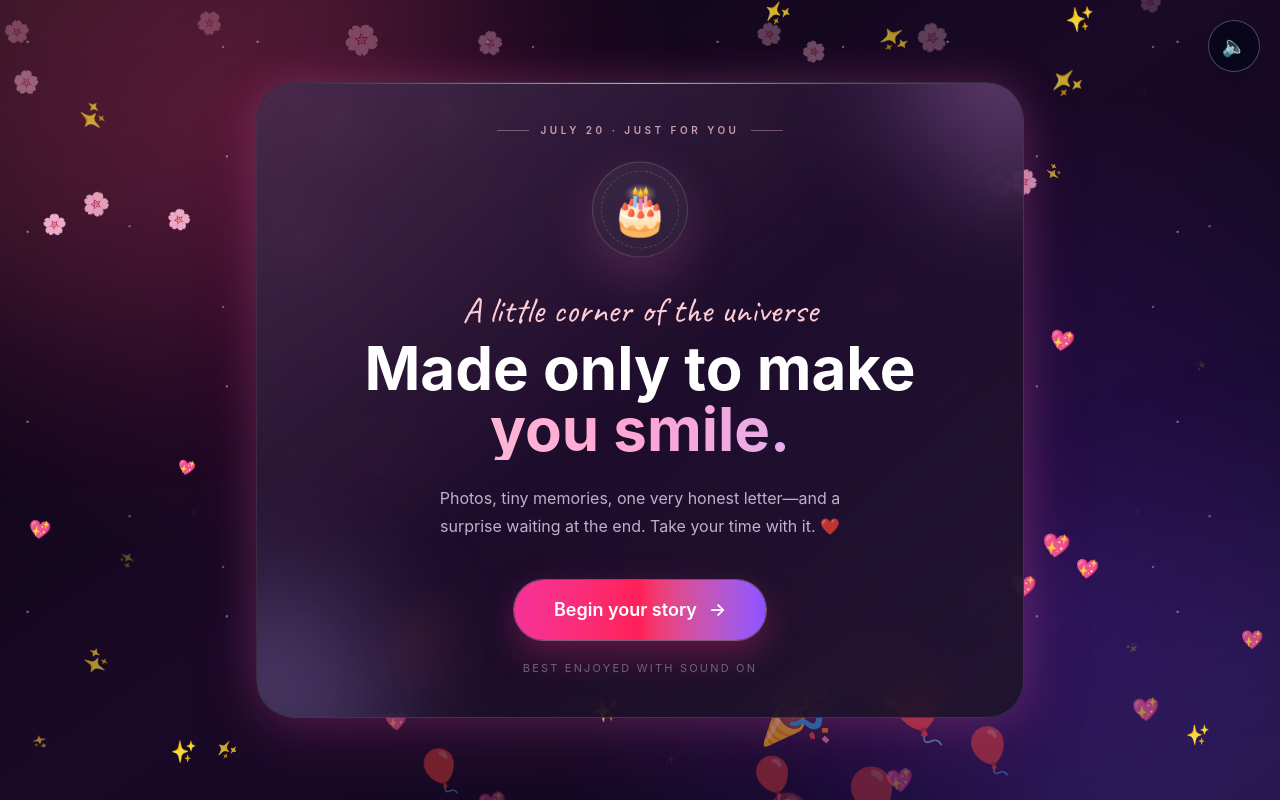
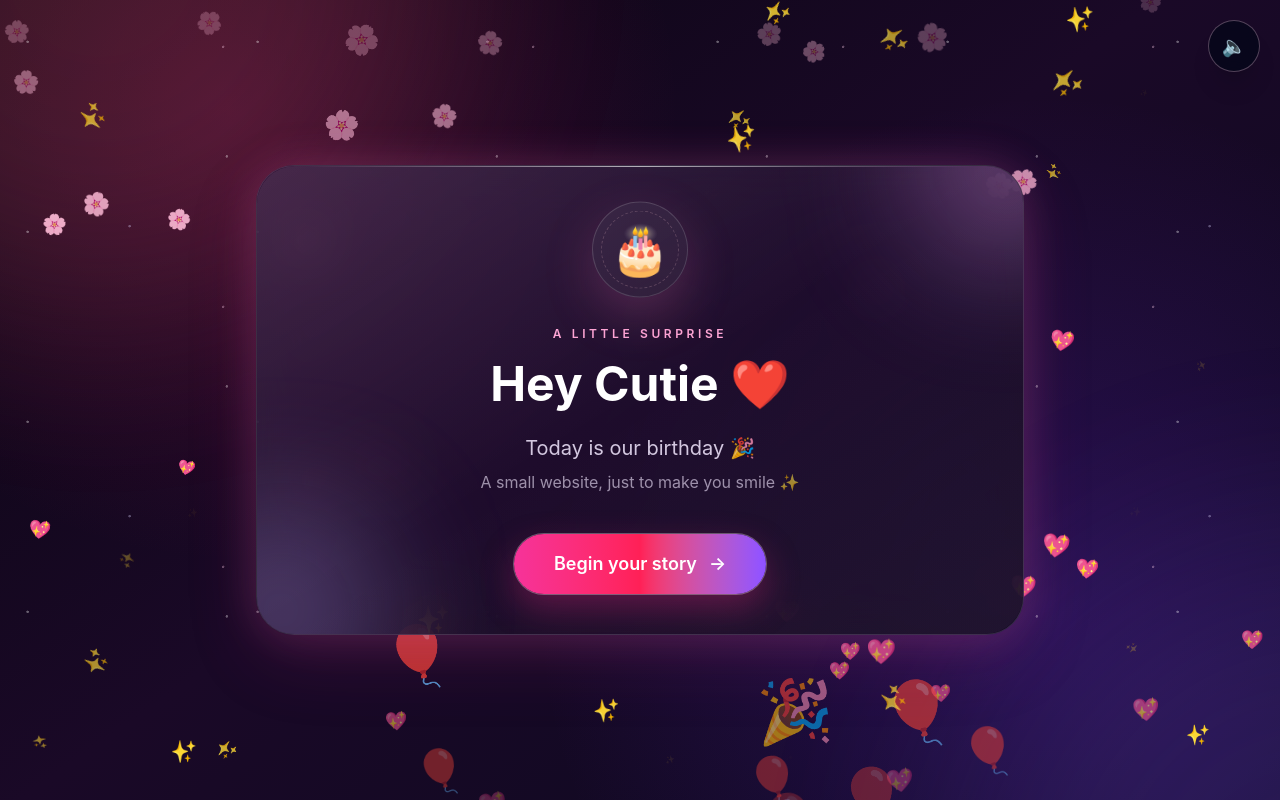
Before and after one commit to Tanay-Mahajan/birthday-surprise, a Next.js app: page / in a window 1280 px wide. Built offline with nearby package versions, Linux system fonts and the light colour scheme.

Commit message:
add small changes

```diff
--- a/components/Hero.tsx
+++ b/components/Hero.tsx
@@ -46,30 +46,19 @@ export default function Hero() {
             <AnimatePresence mode="wait">
               {page === 0 && (
                 <motion.div key="home" initial={{ opacity: 0, y: 28 }} animate={{ opacity: 1, y: 0 }} exit={{ opacity: 0, y: -24 }} transition={{ duration: 0.65 }} className="text-center">
-                  <div className="mx-auto mb-5 flex items-center justify-center gap-2 text-[9px] font-semibold uppercase tracking-[0.25em] text-rose-200/75 sm:mb-7 sm:gap-3 sm:text-[10px] sm:tracking-[0.35em]">
-                    <span className="h-px w-8 bg-rose-200/35" />
-                    July 20 · just for you
-                    <span className="h-px w-8 bg-rose-200/35" />
-                  </div>
-
                   <motion.div animate={{ y: [0, -7, 0], rotate: [-2, 2, -2] }} transition={{ repeat: Infinity, duration: 3.2, ease: "easeInOut" }} className="relative mx-auto flex h-20 w-20 items-center justify-center rounded-full border border-white/15 bg-white/[0.06] text-4xl shadow-[0_18px_50px_rgba(244,114,182,.22)] sm:h-24 sm:w-24 sm:text-5xl">
                     <span className="absolute inset-2 rounded-full border border-dashed border-rose-200/20" />
                     🎂
                   </motion.div>
 
-                  <p className="mt-5 font-handwritten text-3xl text-rose-200 sm:mt-7 sm:text-4xl">A little corner of the universe</p>
-                  <h1 className="mt-1 text-balance text-[2.5rem] font-bold leading-[1.02] text-white sm:mt-2 sm:text-6xl">
-                    Made only to make
-                    <span className="block bg-gradient-to-r from-rose-200 via-pink-300 to-violet-300 bg-clip-text text-transparent">you smile.</span>
-                  </h1>
-                  <p className="mx-auto mt-5 max-w-md text-sm leading-6 text-purple-100/75 sm:mt-6 sm:text-base sm:leading-7">
-                    Photos, tiny memories, one very honest letter—and a surprise waiting at the end. Take your time with it. ❤️
-                  </p>
+                  <p className="mt-6 text-xs font-semibold uppercase tracking-[0.3em] text-pink-300">A Little Surprise</p>
+                  <h1 className="mt-3 text-balance text-[2.6rem] font-bold leading-tight text-white sm:text-5xl">Hey Cutie ❤️</h1>
+                  <p className="mt-5 text-lg text-purple-100/85 sm:text-xl">Today is our birthday 🎉</p>
+                  <p className="mt-2 text-sm text-purple-100/60 sm:text-base">A small website, just to make you smile ✨</p>
 
                   <div className="mt-2 flex justify-center">
                     <AnimatedButton onClick={() => setPage(1)}>Begin your story <span aria-hidden="true">→</span></AnimatedButton>
                   </div>
-                  <p className="mt-5 text-[11px] uppercase tracking-[0.2em] text-white/35">Best enjoyed with sound on</p>
                 </motion.div>
               )}
 
@@ -81,11 +70,9 @@ export default function Hero() {
                 <motion.div key="final" initial={{ opacity: 0, scale: .96 }} animate={{ opacity: 1, scale: 1 }} className="text-center">
                   <p className="font-handwritten text-3xl text-rose-200">One last little thing…</p>
                   <h1 className="mt-2 text-4xl font-bold text-white sm:text-5xl">Your real gift ❤️</h1>
-                  <p className="mt-4 text-sm text-purple-100/70 sm:text-base">Press play. I saved the best moment for last.</p>
                   <div className="mt-7 overflow-hidden rounded-[24px] border border-white/15 bg-black/30 p-1.5 shadow-[0_25px_60px_rgba(0,0,0,.45)]">
                     <video controls autoPlay playsInline onEnded={() => setPage(7)} className="max-h-[48dvh] w-full rounded-[19px] object-contain sm:max-h-[52vh]"><source src="/reel.mp4" /></video>
                   </div>
-                  <button onClick={() => setPage(7)} className="mt-6 text-xs font-semibold uppercase tracking-[0.18em] text-rose-200/70 hover:text-rose-100">Continue after the video →</button>
                 </motion.div>
               )}
             </AnimatePresence>
--- a/components/Letter.tsx
+++ b/components/Letter.tsx
@@ -24,9 +24,7 @@ Jaida time le ke boor nahi karuga , enjoy the birthday 🎂
 
 At the end, ye boluga khush raho bindas raho and khud ke Khushi ke bech jo bhi koi aye remove it (including me) make sure your own happiness is the topmost priority 😉
 
-Kuch khas likha nahi upper se ladke ke baat kar de aur maan khab kar diya , ab to milne se daar lagta hai kya pata itna maaroge , vase bada hu (9 ghante) maroge to paap khud ko lagega 🤣
-
-`;
+Kuch khas likha nahi upper se ladke ke baat kar de aur maan khab kar diya , ab to milne se daar lagta hai kya pata itna maaroge , vase bada hu (9 ghante) maroge to paap khud ko lagega 🤣`;
 
 export default function Letter({ onContinue }: Props) {
   const [opened, setOpened] = useState(false);
@@ -83,14 +81,14 @@ export default function Letter({ onContinue }: Props) {
           initial={{ opacity: 0, y: 100, scale: 0.96 }}
           animate={{ opacity: 1, y: 0, scale: 1 }}
           transition={{ duration: 0.75, ease: "easeOut" }}
-          className="mx-auto flex h-[68dvh] min-h-[470px] max-h-[680px] w-full flex-col overflow-hidden rounded-[24px] border border-pink-200 bg-[#fffdf8] text-[#3f2a45] shadow-2xl sm:rounded-[28px]"
+          className="mx-auto flex h-[74dvh] min-h-[500px] max-h-[720px] w-[calc(100%+24px)] max-w-[700px] flex-col overflow-hidden rounded-[24px] border border-pink-200 bg-[#fffdf8] text-[#3f2a45] shadow-2xl sm:h-[72vh] sm:w-full sm:rounded-[28px]"
         >
           <header className="shrink-0 border-b border-pink-200 px-5 py-3 text-left sm:px-8 sm:py-4">
             <p className="text-xs font-semibold uppercase tracking-[0.2em] text-rose-400">A note from my heart</p>
             <h2 className="font-handwritten mt-1 text-3xl leading-none text-pink-600 sm:text-4xl">Dear Cutie ❤️</h2>
           </header>
 
-          <div className="min-h-0 flex-1 overflow-y-auto px-5 py-5 text-left [scrollbar-gutter:stable] sm:px-8 sm:py-6">
+          <div className="min-h-0 flex-1 overflow-y-auto px-5 py-6 text-left [scrollbar-gutter:stable] sm:px-9 sm:py-7">
             {showLetter && (
               <TypeAnimation
                 sequence={[letterText]}
```
